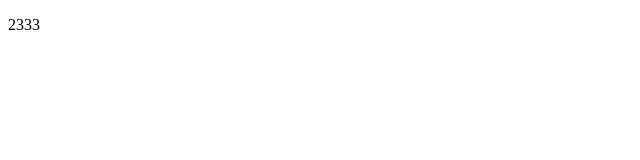
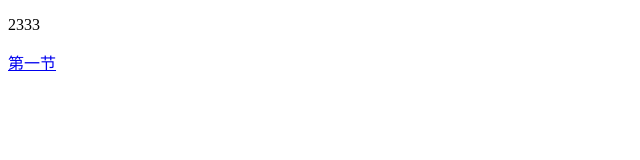
Before and after one commit to TiangMoun/TiangMoun.github.io, a plain HTML site: page index.html in a window 1280 px wide. Shown: the full height of the page, 0-640 px from the left. Drawn offline with Linux system fonts and the light colour scheme.

Commit message:
Update index.html

```diff
--- a/index.html
+++ b/index.html
@@ -1,4 +1,5 @@
 <!DOCTYPE html>
 <html>
 <p>2333</p>
+  <a href="content.html" target="top">第一节</a>
 </html>
```
